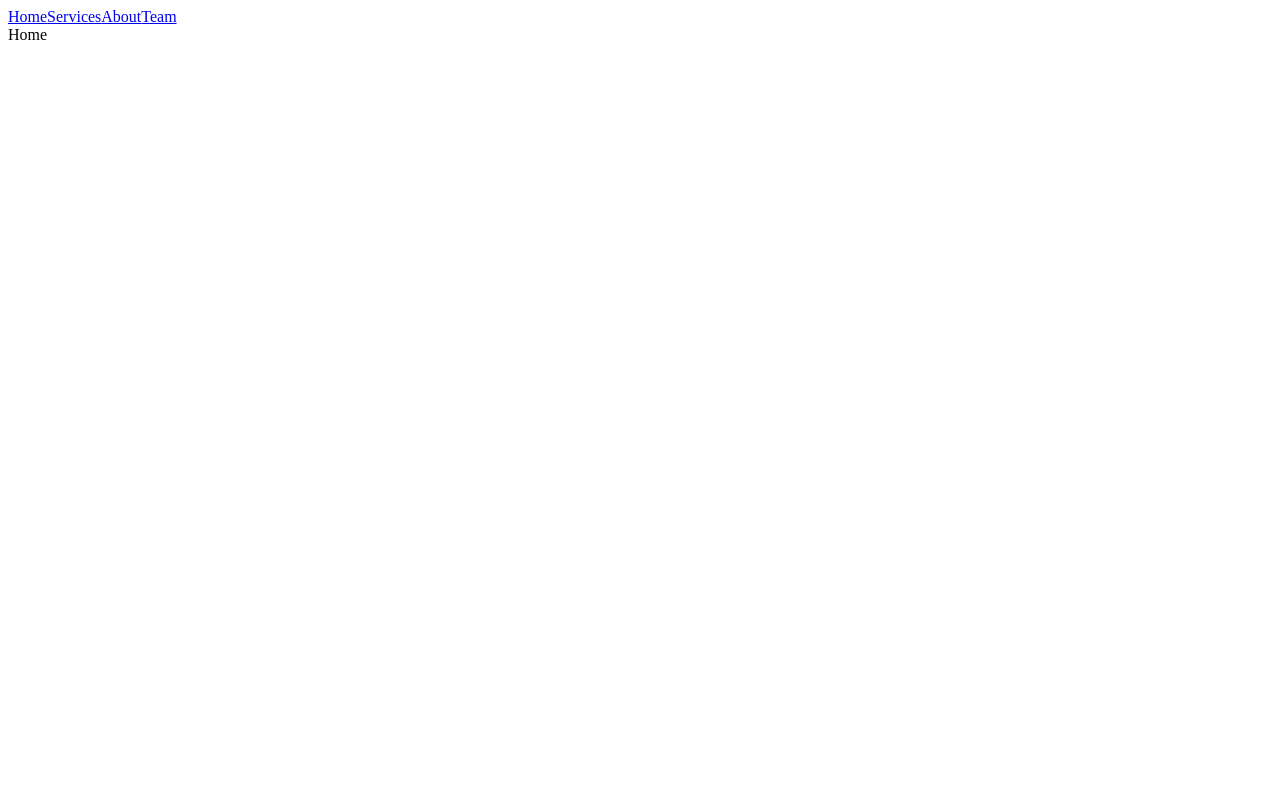
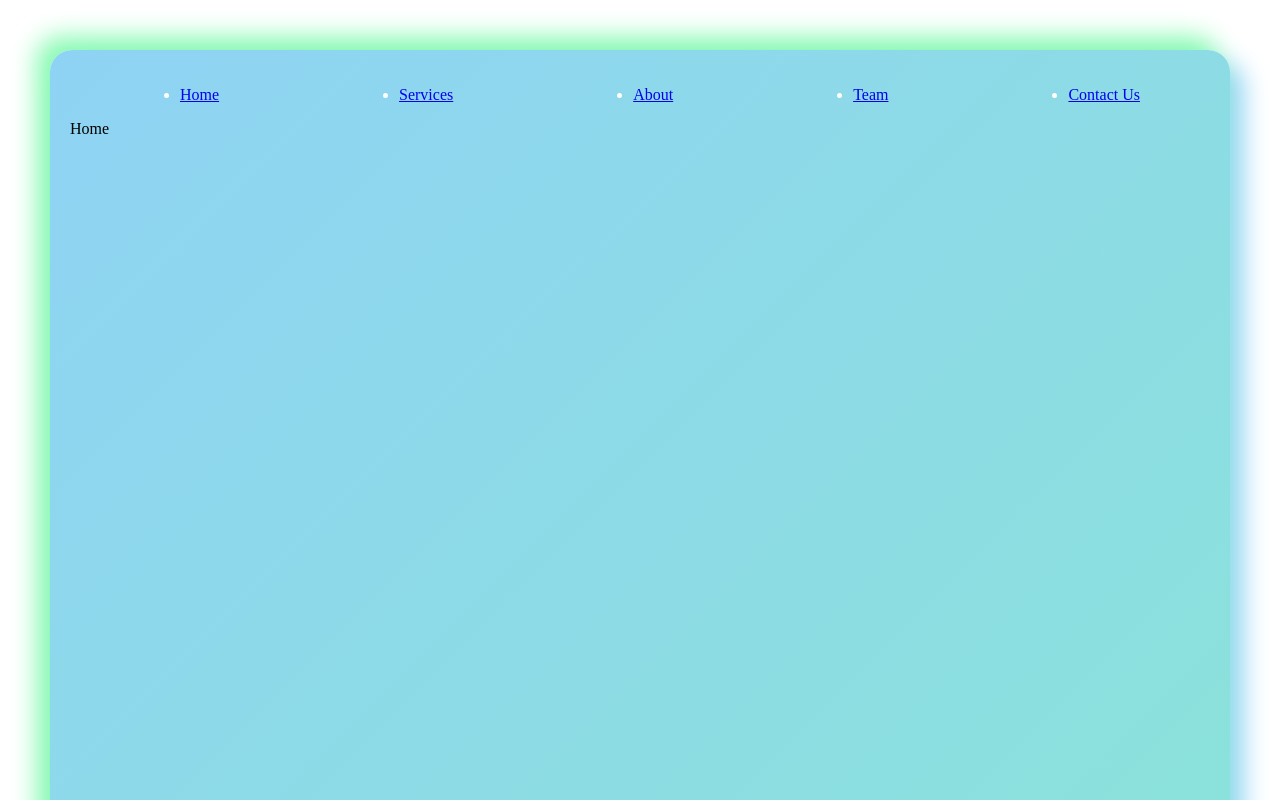
Before and after one commit to EhsanShakil/Website-With-Animation, a React (Create React App) app: page / in a window 1280 px wide. Shown: the top 800 px of the page. Built offline with nearby package versions, Linux system fonts and the light colour scheme.

Commit message:
Updating

```diff
--- /dev/null
+++ b/src/App.css
@@ -0,0 +1,24 @@
+body {
+  box-sizing: border-box;
+  margin: 0px;
+  padding: 0px;
+}
+.container {
+  margin: 50px;
+  padding: 20px;
+  border-radius: 22px;
+  background: linear-gradient(315deg, #84fab0, #8fd3f4);
+  box-shadow: -13px -13px 26px #84fab0, 13px 13px 26px #8fd3f4;
+}
+.Screens {
+  height: 100vh;
+}
+.navbar {
+  display: flex;
+  flex-direction: row;
+  justify-content: space-around;
+}
+.nav {
+  text-decoration: none;
+  color: white;
+}
--- a/src/App.js
+++ b/src/App.js
@@ -1,22 +1,12 @@
 import React from "react";
-import Header from "./Components/Header/Header";
-import Home from "./Components/Screens/Home";
-import About from "./Components/Screens/About";
-import Services from "./Components/Screens/Services";
-import Team from "./Components/Screens/Team";
-import { BrowserRouter, Route, Switch } from "react-router-dom";
+import Main from "./Components/Main/Main";
+import "./App.css";
 
 const App = () => {
   return (
-    <BrowserRouter>
-      <Header />
-      <Switch>
-        <Route exact path="/" component={Home} />
-        <Route path="/services" component={Services} />
-        <Route path="/about" component={About} />
-        <Route path="/team" component={Team} />
-      </Switch>
-    </BrowserRouter>
+    <div className="container">
+      <Main />
+    </div>
   );
 };
 export default App;
--- a/src/Components/Header/Header.js
+++ b/src/Components/Header/Header.js
@@ -1,13 +1,34 @@
 import React from "react";
-import { NavLink } from "react-router-dom";
+import "../../App.css";
 
 const Header = () => {
   return (
-    <div>
-      <NavLink to="/">Home</NavLink>
-      <NavLink to="/services">Services</NavLink>
-      <NavLink to="/about">About</NavLink>
-      <NavLink to="/team">Team</NavLink>
+    <div className="navbar">
+      <ul className="nav">
+        <li>
+          <a href="#home">Home</a>
+        </li>
+      </ul>
+      <ul className="nav">
+        <li>
+          <a href="#services">Services</a>
+        </li>
+      </ul>
+      <ul className="nav">
+        <li>
+          <a href="#about">About</a>
+        </li>
+      </ul>
+      <ul className="nav">
+        <li>
+          <a href="#team">Team</a>
+        </li>
+      </ul>
+      <ul className="nav">
+        <li>
+          <a href="#contact">Contact Us</a>
+        </li>
+      </ul>
     </div>
   );
 };
--- /dev/null
+++ b/src/Components/Main/Main.js
@@ -0,0 +1,22 @@
+import React from "react";
+import Header from "../Header/Header";
+import Home from "../Screens/Home";
+import Services from "../Screens/Services";
+import About from "../Screens/About";
+import Team from "../Screens/Team";
+import Contact from "../Screens/Contact";
+
+function Main() {
+  return (
+    <div>
+      <Header />
+      <Home />
+      <Services />
+      <About />
+      <Team />
+      <Contact />
+    </div>
+  );
+}
+
+export default Main;
--- a/src/Components/Screens/About.js
+++ b/src/Components/Screens/About.js
@@ -1,7 +1,11 @@
 import React from "react";
-
+import "../../App.css";
 function About() {
-  return <div>About</div>;
+  return (
+    <div className="Screens" id="about">
+      About
+    </div>
+  );
 }
 
 export default About;
--- /dev/null
+++ b/src/Components/Screens/Contact.js
@@ -0,0 +1,11 @@
+import React from "react";
+
+function Contact() {
+  return (
+    <div className="Screens" id="contact">
+      Contact
+    </div>
+  );
+}
+
+export default Contact;
--- a/src/Components/Screens/Home.js
+++ b/src/Components/Screens/Home.js
@@ -1,7 +1,12 @@
 import React from "react";
+import "../../App.css";
 
 function Home() {
-  return <div>Home</div>;
+  return (
+    <div className="Screens" id="home">
+      Home
+    </div>
+  );
 }
 
 export default Home;
--- a/src/Components/Screens/Services.js
+++ b/src/Components/Screens/Services.js
@@ -1,7 +1,11 @@
 import React from "react";
-
+import "../../App.css";
 function Services() {
-  return <div>Services</div>;
+  return (
+    <div className="Screens" id="services">
+      Services
+    </div>
+  );
 }
 
 export default Services;
--- a/src/Components/Screens/Team.js
+++ b/src/Components/Screens/Team.js
@@ -1,7 +1,11 @@
 import React from "react";
-
+import "../../App.css";
 function Team() {
-  return <div>Team</div>;
+  return (
+    <div className="Screens" id="team">
+      Team
+    </div>
+  );
 }
 
 export default Team;
```
